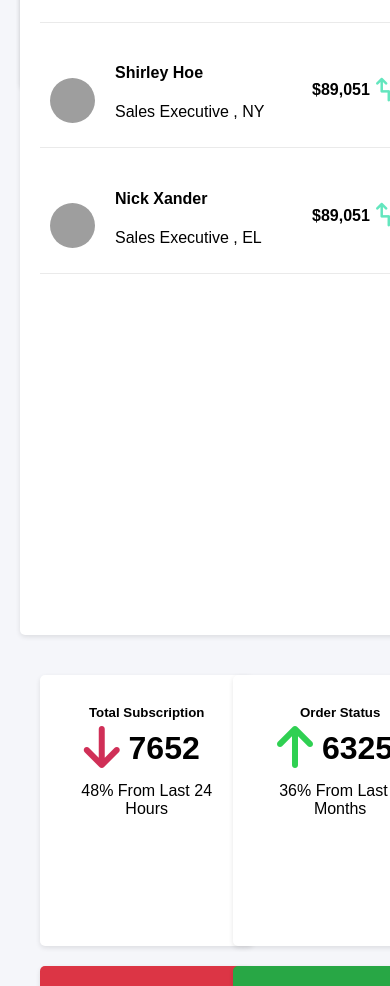
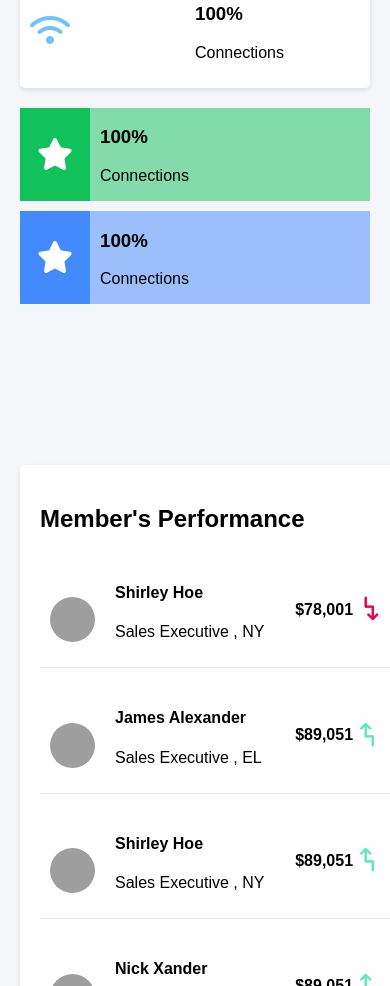
Before and after one commit to Aseel-Aburumman/advanced-css-and-html-task, a plain HTML site: page responsive/statice website - grid.html in a window 390 px wide. Shown: the part 1014-2000 px from the top of the page. Drawn offline with Linux system fonts and the light colour scheme; grey boxes are pictures that could not be loaded.

Commit message:
grid responsive

```diff
--- a/responsive/static -grid.css
+++ b/responsive/static -grid.css
@@ -309,11 +309,7 @@ body {
 }
 
 @media (max-width: 1504px) {
-  .box1,
-  .box,
-  .box2 {
-    width: 100%;
-  }
+
 }
 
 @media (max-width: 1022px) {
@@ -321,7 +317,6 @@ body {
   .cards {
     grid-template-columns: 1fr;
   }
-
   .card {
     margin-bottom: 10px;
   }
@@ -331,7 +326,9 @@ body {
   .main-section {
     grid-template-columns: 1fr;
   }
-
+  .members-performance{
+    margin-top:530px ;
+  }
   .members-performance,
   .stats-boxes {
     width: 100%;
@@ -343,6 +340,10 @@ body {
 }
 
 @media (max-width: 498px) {
+  .stats-boxes{
+    grid-template-columns: 1fr;
+
+  }
   .box1,
   .box,
   .box2 {
```
